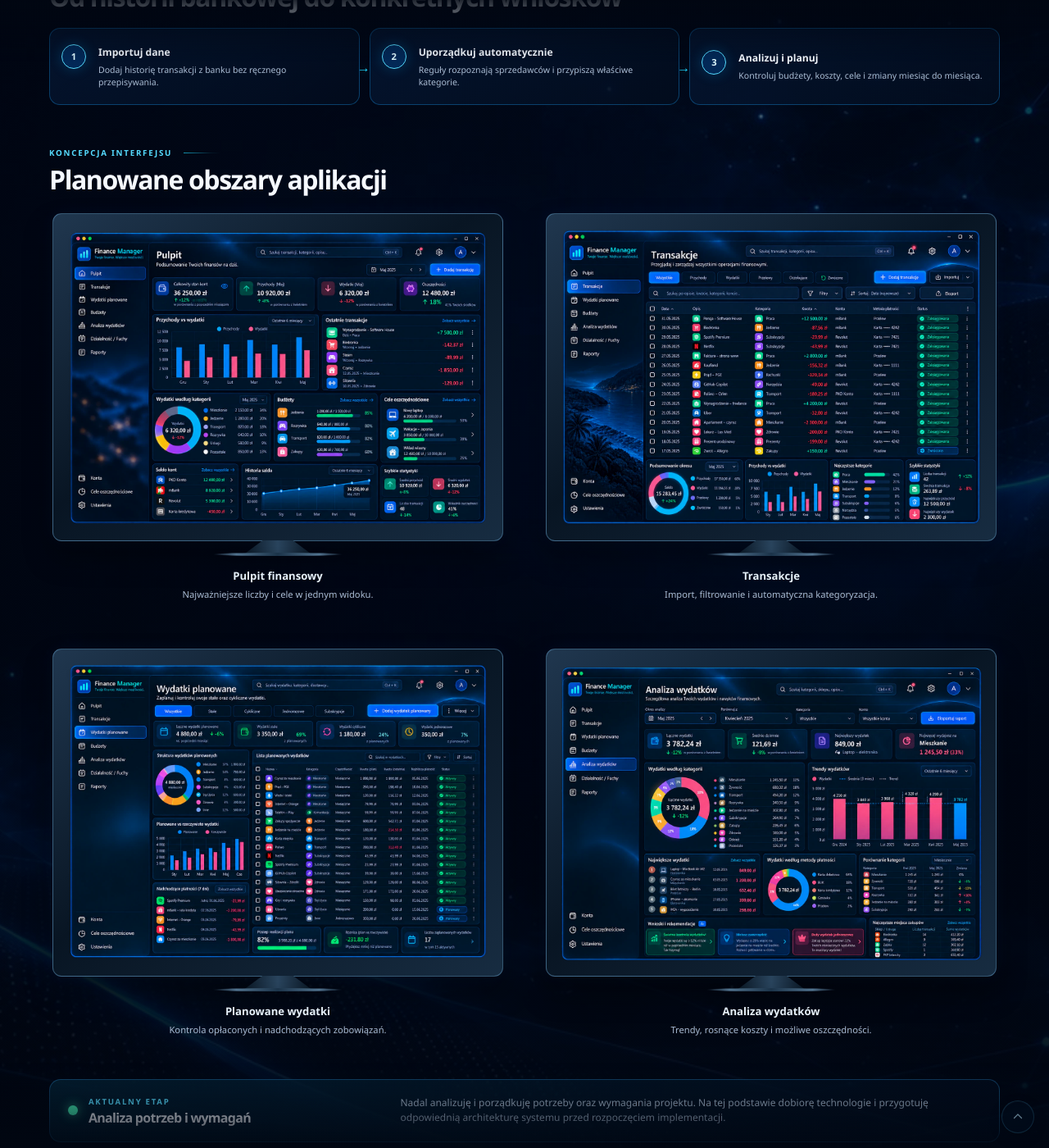
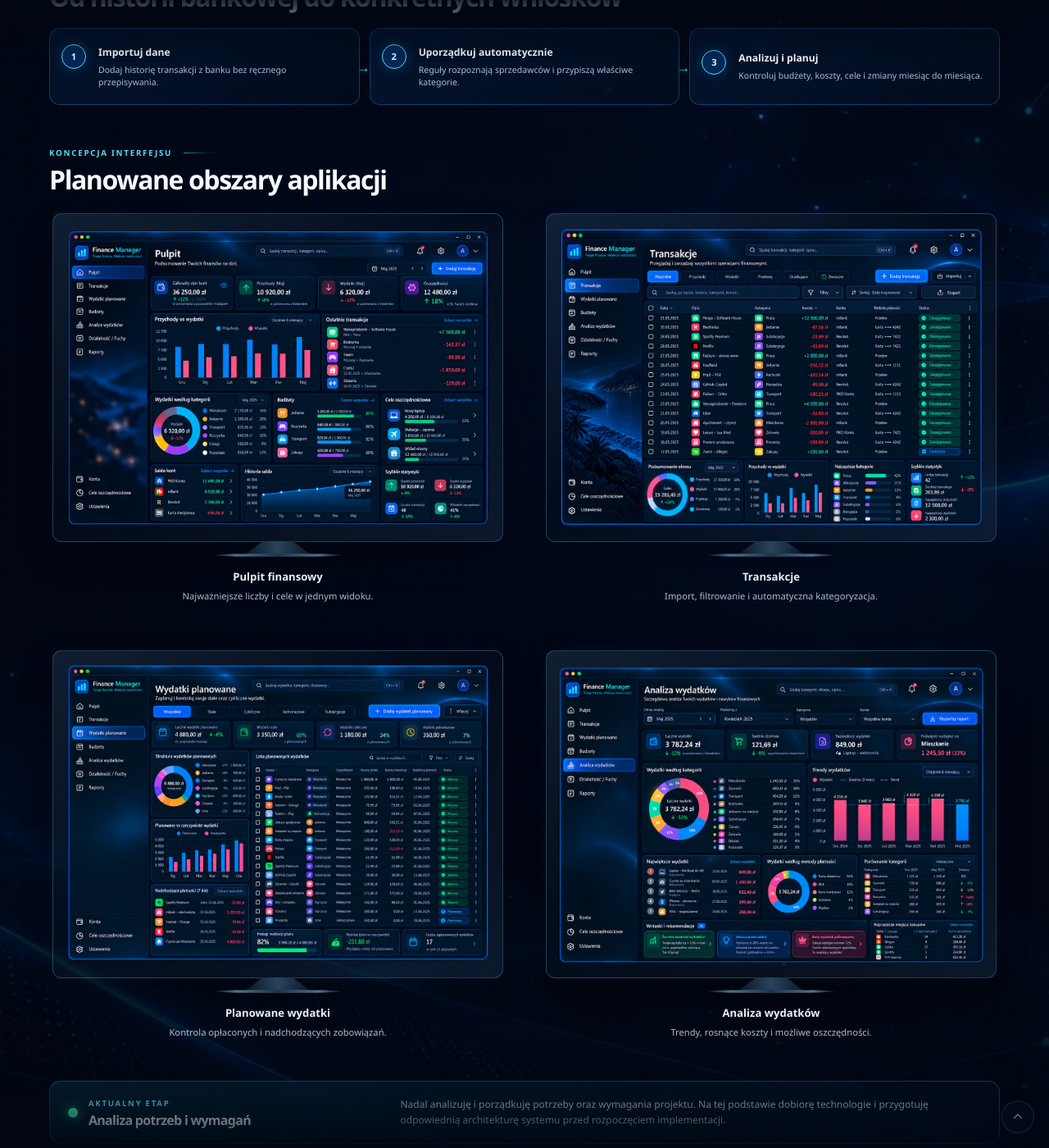
Before and after one commit to wiktor-furmanczyk/wiktor-furmanczyk.github.io, a Jekyll site: the page built from projects/finance-manager/index.md, in a window 1280 px wide and 1400 px high, scrolled down 2118 px. Shown: the whole window at 82% size. Built offline with Jekyll 4.4.1, drawn with Linux system fonts in a browser that asks for light colours.

Commit message:
Soften Finance Manager monitor frames

```diff
--- a/assets/css/style.scss
+++ b/assets/css/style.scss
@@ -299,7 +299,7 @@ body.header-hidden .site-header:not(:focus-within) { transform: translate3d(0, -
 .finance-project .project-process .process-steps small { grid-column: 2; font-size: .66rem; line-height: 1.4; }
 .finance-gallery-grid { display: grid; grid-template-columns: repeat(2, minmax(0, 1fr)); align-items: start; gap: clamp(34px, 4.5vw, 58px) clamp(24px, 3.5vw, 44px); padding-top: 4px; }
 .finance-gallery-grid figure { display: grid; min-width: 0; justify-items: center; gap: 19px; margin: 0; padding: 0 4px; }
-.monitor-frame { position: relative; width: 100%; margin-bottom: 13px; padding: 5px 5px 8px; background: linear-gradient(145deg, #20374f, #081523 46%, #172c41); border: 1px solid rgba(112,174,216,.42); border-radius: 11px; box-shadow: 0 19px 34px rgba(0,0,0,.34), 0 0 22px rgba(0,139,255,.06); }
+.monitor-frame { position: relative; width: 100%; margin-bottom: 13px; padding: 3px 2px 7px; background: linear-gradient(145deg, rgba(32,55,79,.52), rgba(8,21,35,.34) 46%, rgba(23,44,65,.48)); border: 1px solid rgba(112,174,216,.28); border-radius: 11px; box-shadow: 0 19px 34px rgba(0,0,0,.34), 0 0 22px rgba(0,139,255,.06); }
 .monitor-frame::before { position: absolute; width: 15%; height: 17px; top: 100%; left: 42.5%; content: ""; background: linear-gradient(90deg, #0a1724, #29445d 50%, #0a1724); clip-path: polygon(28% 0, 72% 0, 100% 100%, 0 100%); }
 .monitor-frame::after { position: absolute; width: 29%; height: 4px; top: calc(100% + 15px); left: 35.5%; content: ""; background: linear-gradient(90deg, transparent, #51738f 18%, #1b3349 50%, #51738f 82%, transparent); border-radius: 50%; box-shadow: 0 5px 12px rgba(0,0,0,.32); }
 .monitor-frame img { display: block; width: 100%; height: auto; border-radius: 6px; }
@@ -371,7 +371,7 @@ body.header-hidden .site-header:not(:focus-within) { transform: translate3d(0, -
 
 @media (hover: hover) and (pointer: fine) {
   .monitor-frame { transition: border-color .2s ease, box-shadow .2s ease, transform .2s ease; }
-  .finance-gallery-grid figure:hover .monitor-frame { border-color: rgba(95,207,255,.72); box-shadow: 0 22px 40px rgba(0,0,0,.38), 0 0 26px rgba(0,160,255,.12); transform: translateY(-2px); }
+  .finance-gallery-grid figure:hover .monitor-frame { border-color: rgba(95,207,255,.5); box-shadow: 0 22px 40px rgba(0,0,0,.38), 0 0 26px rgba(0,160,255,.08); transform: translateY(-2px); }
   .lingua-project .phone:hover { border-color: rgba(104,178,226,.88); }
   .lingua-gallery-grid figure:hover .screen-frame { border-color: rgba(95,207,255,.78); }
   .lingua-gallery-grid figure:hover figcaption strong { color: #70e7ff; }
```
